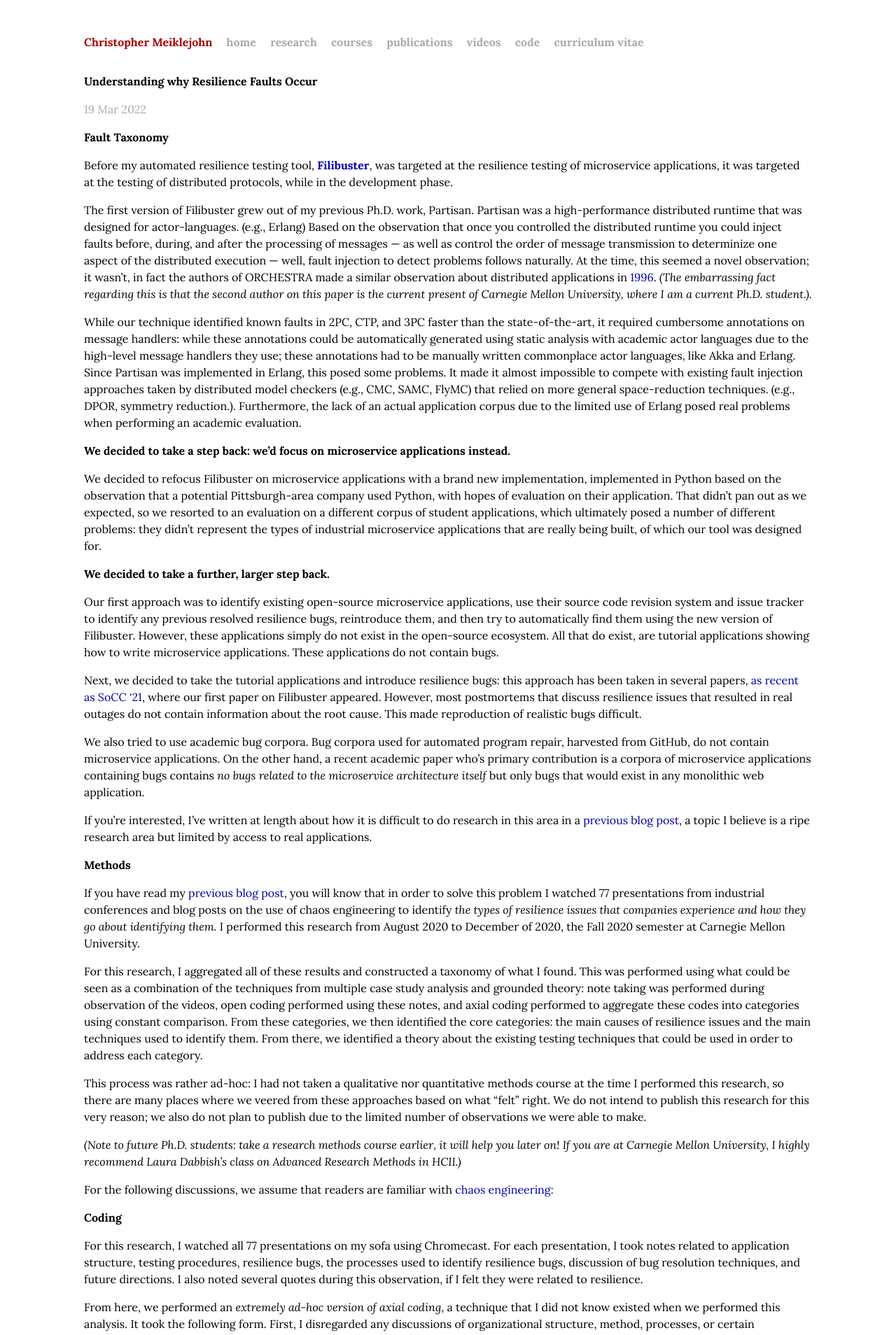
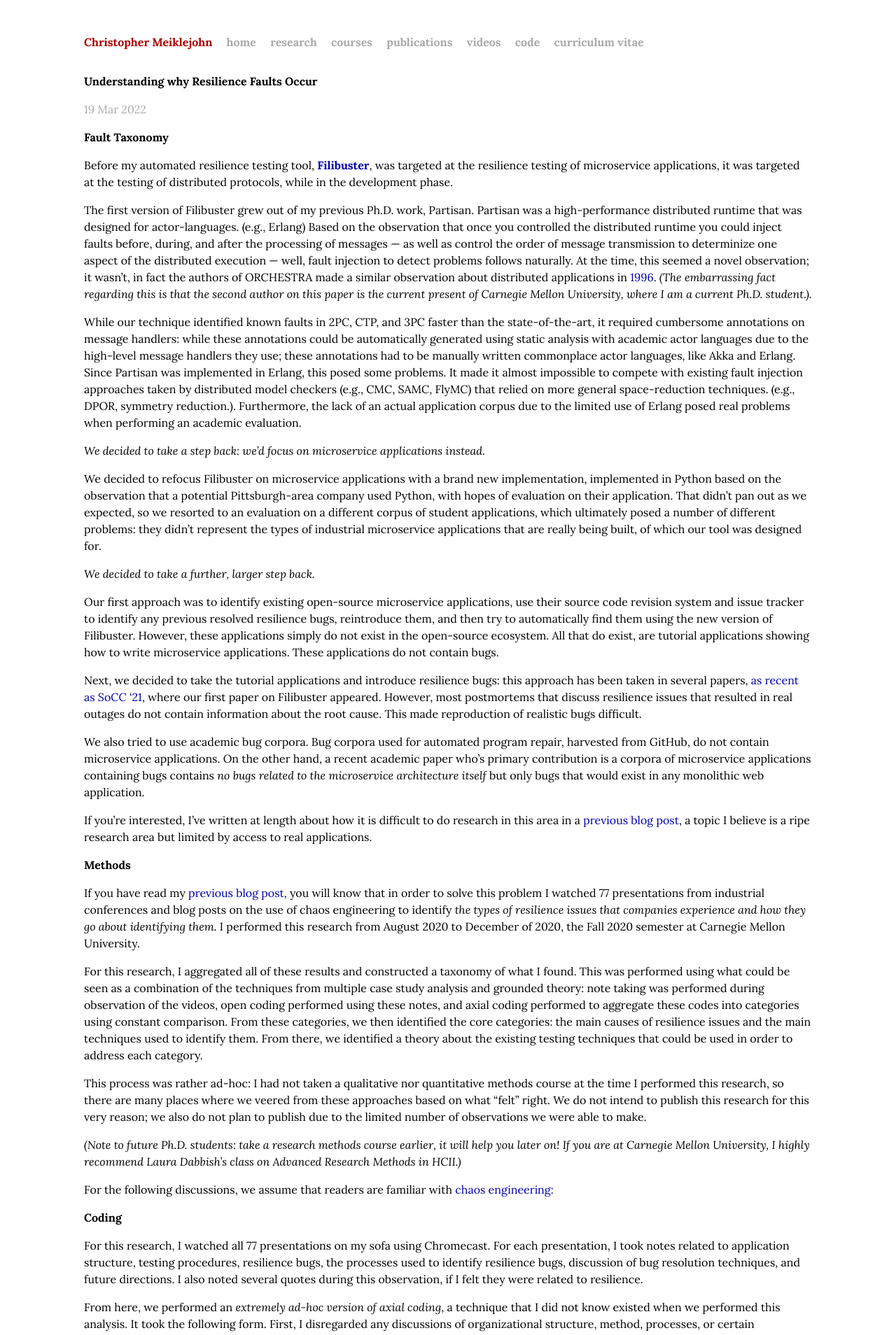
Before and after one commit to cmeiklejohn/cmeiklejohn.github.io, a Jekyll site: the page built from _posts/2022-03-19-understanding-faults.markdown, in a window 1280 px wide. Shown: the top 1908 px of the page at 70% size. Built offline with Jekyll 4.4.1, drawn with Linux system fonts in a browser that asks for light colours; some web fonts are replaced.

Commit message:
prototype

```diff
--- a/_posts/2022-03-19-understanding-faults.markdown
+++ b/_posts/2022-03-19-understanding-faults.markdown
@@ -14,11 +14,11 @@ The first version of Filibuster grew out of my previous Ph.D. work, Partisan.  P
 
 While our technique identified known faults in 2PC, CTP, and 3PC faster than the state-of-the-art, it required cumbersome annotations on message handlers: while these annotations could be automatically generated using static analysis with academic actor languages due to the high-level message handlers they use; these annotations had to be manually written commonplace actor languages, like Akka and Erlang.  Since Partisan was implemented in Erlang, this posed some problems.  It made it almost impossible to compete with existing fault injection approaches taken by distributed model checkers (e.g., CMC, SAMC, FlyMC) that relied on more general space-reduction techniques. (e.g., DPOR, symmetry reduction.).  Furthermore, the lack of an actual application corpus due to the limited use of Erlang posed real problems when performing an academic evaluation.
 
-**We decided to take a step back: we’d focus on microservice applications instead.**
+_We decided to take a step back: we’d focus on microservice applications instead._
 
 We decided to refocus Filibuster on microservice applications with a brand new implementation, implemented in Python based on the observation that a potential Pittsburgh-area company used Python, with hopes of evaluation on their application.  That didn’t pan out as we expected, so we resorted to an evaluation on a different corpus of student applications, which ultimately posed a number of different problems: they didn’t represent the types of industrial microservice applications that are really being built, of which our tool was designed for.
 
-**We decided to take a further, larger step back.**
+_We decided to take a further, larger step back._
 
 Our first approach was to identify existing open-source microservice applications, use their source code revision system and issue tracker to identify any previous resolved resilience bugs, reintroduce them, and then try to automatically find them using the new version of Filibuster.  However, these applications simply do not exist in the open-source ecosystem.  All that do exist, are tutorial applications showing how to write microservice applications.  These applications do not contain bugs.
 
```
